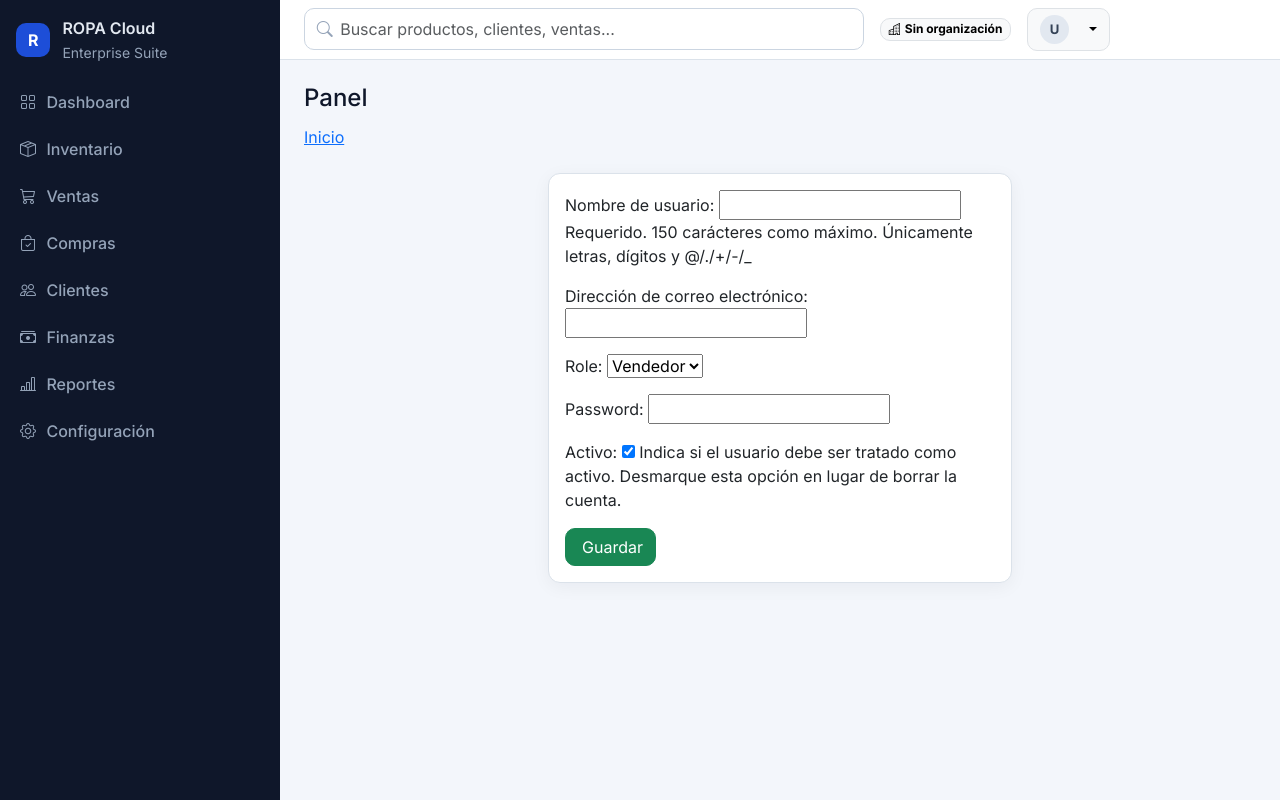
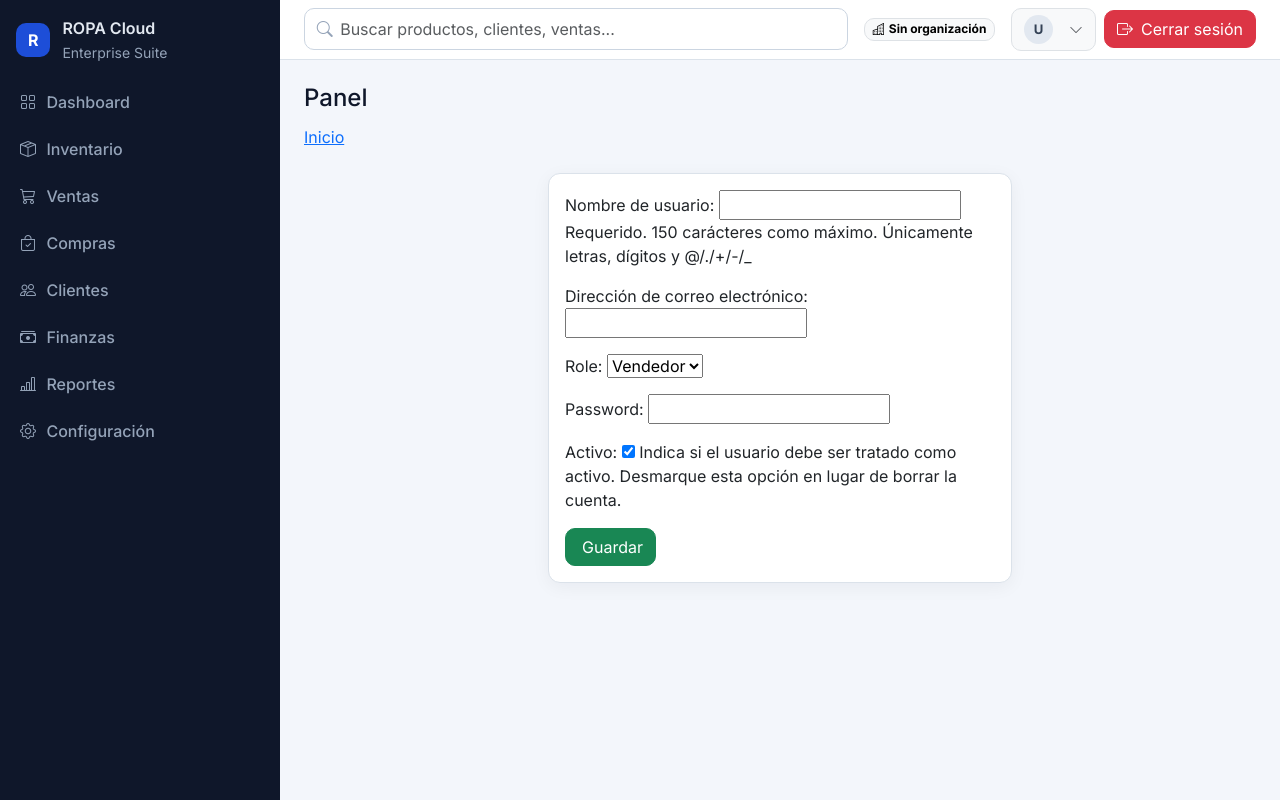
Before and after one commit to Neon18H/ROPA-GESTION-INTERNA, a Django app: template templates/accounts/user_form.html in a window 1280 px wide. Run offline with Django 5.2, Linux system fonts and the light colour scheme; the template is opened without the code that fills it: values that come from a table or form of the project are taken from there, others are empty; parts of the project's set-up code (start-up, migrations or seed data) failed here and were passed over.

Commit message:
Fix WhiteNoise static serving and polish enterprise topbar logout

```diff
--- a/gestion_ropa/settings.py
+++ b/gestion_ropa/settings.py
@@ -71,7 +71,7 @@ USE_TZ = True
 STATIC_URL = "/static/"
 STATIC_ROOT = BASE_DIR / "staticfiles"
 STATICFILES_DIRS = [BASE_DIR / "static"]
-STATICFILES_STORAGE = "whitenoise.storage.CompressedManifestStaticFilesStorage"
+STATICFILES_STORAGE = "whitenoise.storage.CompressedStaticFilesStorage"
 
 DEFAULT_AUTO_FIELD = 'django.db.models.BigAutoField'
 AUTH_USER_MODEL = 'accounts.User'
--- a/templates/includes/navbar.html
+++ b/templates/includes/navbar.html
@@ -14,21 +14,23 @@
         <i class="bi bi-buildings me-1"></i>{{ request.user.organization.name|default:'Sin organización' }}
       </span>
 
-      <div class="dropdown">
-        <button class="btn btn-light border dropdown-toggle d-flex align-items-center gap-2" type="button" data-bs-toggle="dropdown" aria-expanded="false">
+      <div class="d-flex align-items-center gap-2 ms-auto">
+        <button class="btn btn-light border d-flex align-items-center gap-2" type="button" data-bs-toggle="dropdown" aria-expanded="false">
           <span class="avatar-circle">{{ request.user.username|default:'U'|slice:':1'|upper }}</span>
           <span class="d-none d-md-inline">{{ request.user.username }}</span>
+          <i class="bi bi-chevron-down small text-muted"></i>
         </button>
         <ul class="dropdown-menu dropdown-menu-end shadow-sm">
           <li><a class="dropdown-item" href="{% url 'settings_app:index' %}"><i class="bi bi-sliders me-2"></i>Configuración</a></li>
-          <li><hr class="dropdown-divider"></li>
-          <li>
-            <form method="post" action="{% url 'accounts:logout' %}" class="d-block">
-              {% csrf_token %}
-              <button class="dropdown-item text-danger" type="submit"><i class="bi bi-box-arrow-right me-2"></i>Cerrar sesión</button>
-            </form>
-          </li>
         </ul>
+
+        <form method="post" action="{% url 'accounts:logout' %}" class="m-0">
+          {% csrf_token %}
+          <button class="btn btn-danger d-flex align-items-center gap-2" type="submit">
+            <i class="bi bi-box-arrow-right"></i>
+            <span class="d-none d-sm-inline">Cerrar sesión</span>
+          </button>
+        </form>
       </div>
     </div>
   </div>
```
Also changed, not shown: README.md.
